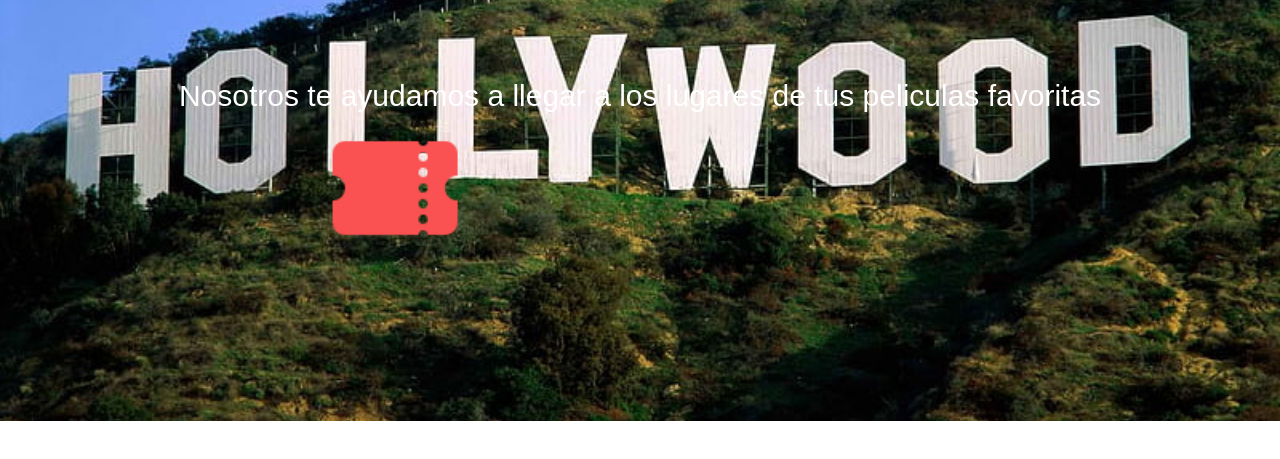
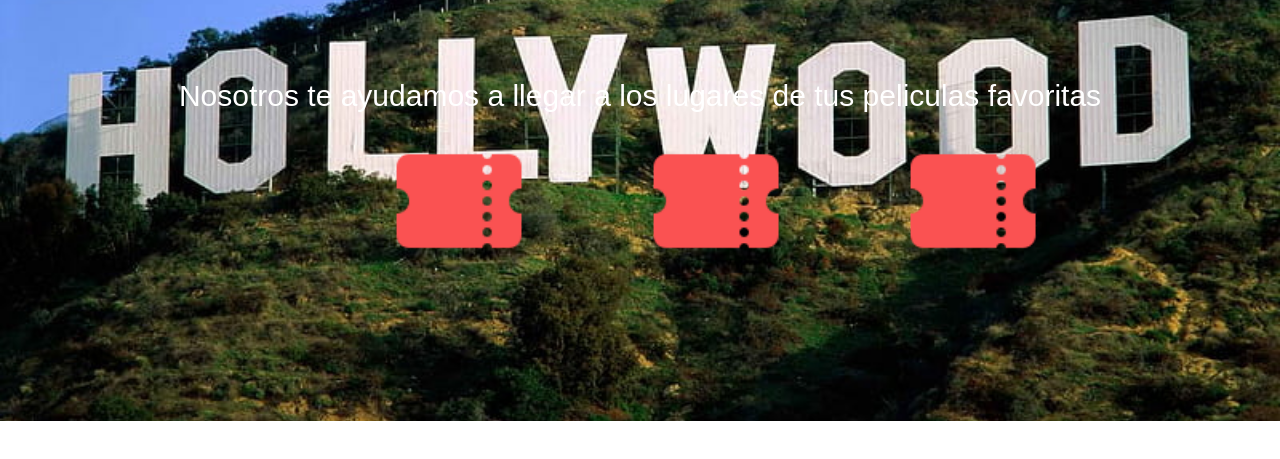
Before and after one commit to JulietaBeltrame/multimedia, a plain HTML site: page index.html in a window 1280 px wide. Shown: the part 259-718 px from the top of the page. Drawn offline with nearby package versions, Linux system fonts and the light colour scheme.

Commit message:
add tickets

```diff
--- a/index.html
+++ b/index.html
@@ -34,7 +34,9 @@
         <p class="parrafo">
             Nosotros te ayudamos a llegar a los lugares de tus peliculas favoritas
         </p>
-        <input type="image" src="img/Ticket1.png" alt="Submit"/>
+        <input type="image" class="img1" src="img/Ticket1.png" alt="Submit"/>
+        <input type="image" class="img2" src="img/Ticket1.png" alt="Submit"/>
+        <input type="image" class="img3" src="img/Ticket1.png" alt="Submit"/>
     </section>
 
     <script src="./js.js"></script>
--- a/style.css
+++ b/style.css
@@ -122,7 +122,21 @@ h1{
 }
 
 input[type=image] {
-    margin-left: 25%;
     width: 150px;
     height: 150px;
 }
+
+.img1 {
+    margin-left: 30%;
+    margin-top: 1%;
+}
+
+.img2 {
+    margin-left: 8%;
+    margin-top: 1%;
+}
+
+.img3 {
+    margin-left: 8%;
+    margin-top: 1%;
+}
```
